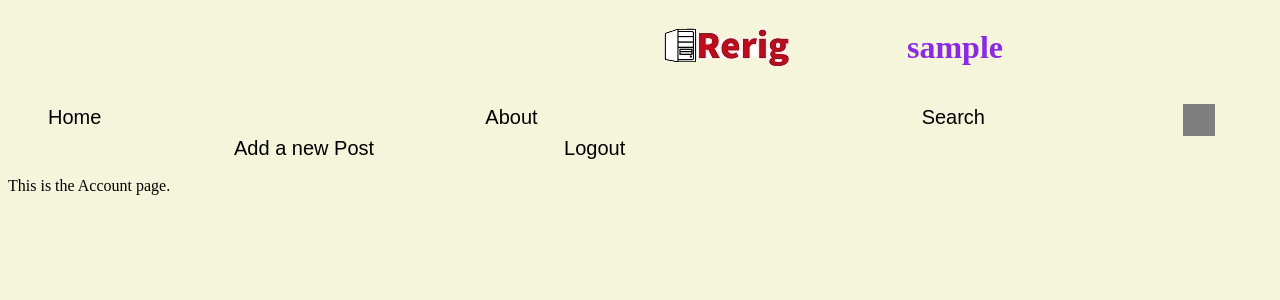
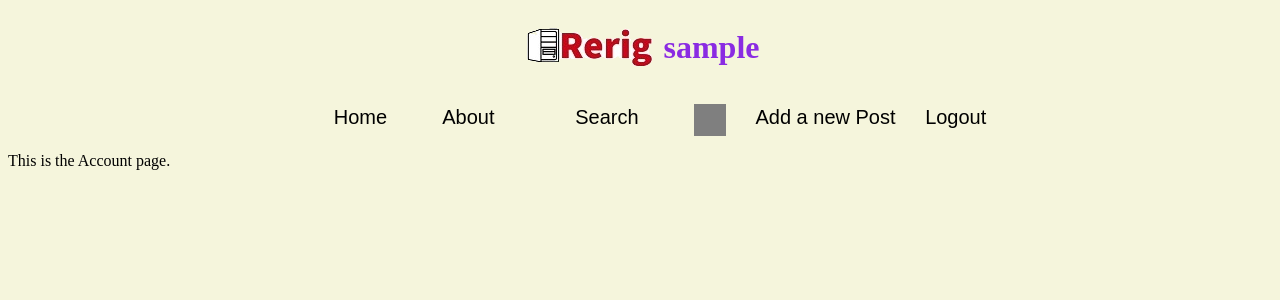
Before and after one commit to CoderRokas/ReRig_project, a Django app: a page that uses templates/rerig/base.html in a window 1280 px wide. Shown: the top 300 px of the page. Run offline with Django 3.2, Linux system fonts and the light colour scheme; the visitor is signed in with stand-in values (Sample User, id 1); data comes from the database, SQL or seed files in the repository.

Commit message:
made nav bar UI more friendly

```diff
--- a/static/css/base.css
+++ b/static/css/base.css
@@ -1,25 +1,22 @@
 h1 {
     color: blueviolet;
-    padding-left:30px;
-    position:relative;
+    text-align:center;
 }
 
 h1,#logo{
-    position:relative;
     vertical-align: middle;
     display:inline-block;
     text-align:center;
-    left:650px;
 }
 
-#aboutUsHeading{
-    left:680px;
+#heading{
+    position:relative;
+    text-align:center;
 }
 
-.oneWordHeadings{
-    left:726px;
+#logo{
+    right:20px;
 }
-
 
 h2 {
     text-align: center;
@@ -27,29 +24,28 @@ h2 {
 
 ul > li {
     display: inline-block;
-
+    list-style: none;
 }
 
-.button1 {
+.navButtons {
     background-color: transparent;
     font-size: 20px;
-    padding-right:194px;
-    padding-left:186px;
     border: 0ch;
-}
-#homeButton{
-    padding-left:0;
+    padding-left:2vw;
+    padding-right:2vw;
 }
 
-#registerButton {
-    padding-right:0;
+#searchButton{
+    padding-left:4vw;
+    padding-right:4vw;
 }
 
-#logoutButton {
-    padding-right:0;
+#navbar{
+    text-align:center;
 }
 
-.button1:hover {
+
+.navButtons:hover {
     color: blueviolet;
 }
 
--- a/templates/rerig/account.html
+++ b/templates/rerig/account.html
@@ -13,12 +13,12 @@
 
     {% block navbar_block %}
         <ul id="navbar">
-            <li><button class="button1" id="homeButton" onclick="goHome()">Home</button></li>
-            <li><button class="button1" id="aboutButton" onclick="goToAbout()">About</button></a></li>
-            <li><button class="button1" id="searchButton" onclick="goToSearch()">Search</button></a></li>
+            <li><button class="navButtons" id="homeButton" onclick="goHome()">Home</button></li>
+            <li><button class="navButtons" id="aboutButton" onclick="goToAbout()">About</button></a></li>
+            <li><button class="navButtons" id="searchButton" onclick="goToSearch()">Search</button></a></li>
             <li><img id="ProfilePicture" src="{{ MEDIA_URL }}{{ userProfile.picture }}" alt ="userPicture" /></li>
-            <li><button class="button1" id="addAPostButton" onclick="goToAddPost()">Add a new Post</button></li>
-            <li><button class="button1" id="logoutButton" onclick="logout()">Logout</button></li>
+            <li><button class="navButtons" id="addAPostButton" onclick="goToAddPost()">Add a new Post</button></li>
+            <li><button class="navButtons" id="logoutButton" onclick="logout()">Logout</button></li>
         </ul>
     {% endblock %}
 
--- a/templates/rerig/base.html
+++ b/templates/rerig/base.html
@@ -12,27 +12,31 @@
             {% endblock %}
         </title>
 
-        <div>
+        <div id="heading">
             <img id="logo" src="{% static 'images/Rerig.jpg' %}" alt="Rerig logo"/>
             {% block header_block %}
                 <h1>Welcome to Rerig!</h1>
             {% endblock %}
         </div>
 
-        <div>
+        <div id="blockingDiv">
             {% block navbar_block %}
                 <ul id="navbar">
 
-                    <li><button class="button1" id="homeButton" onclick="goHome()">Home</button></li>
-                    <li><button class="button1" id="aboutButton" onclick="goToAbout()">About</button></a></li>
-                    <li><button class="button1" id="searchButton" onclick="goToSearch()">Search</button></a></li>
+                    <li><button class="navButtons" id="homeButton" onclick="goHome()">Home</button></li>
+                    <li><button class="navButtons" id="aboutButton" onclick="goToAbout()">About</button></a></li>
+                    <li><button class="navButtons" id="searchButton" onclick="goToSearch()">Search</button></a></li>
 
                     {% if user.is_authenticated %}
-                        <li><button class="button1" id="accountButton" value="{{ user.username }}" onclick="goToAccount(this.value)">{{ user.username }}</button></li>
-                        <li><button class="button1" id="logoutButton" onclick="logout()">Logout</button></li>
+                        <li><button class="navButtons" id="accountButton" value="{{ user.username }}" onclick="goToAccount(this.value)">{{ user.username }}</button></li>
+                        <li><button class="navButtons" id="logoutButton" onclick="logout()">Logout</button></li>
                     {% else %}
-                        <li><button class="button1" id="loginButton" onclick="goToLogin()">Login</button></li>
-                        <li><button class="button1" id="registerButton" onclick="register()">Register</button></li>
+                    {% if request.path != "/rerig/login/" %}
+                    <li><button class="navButtons" id="loginButton" onclick="goToLogin()">Login</button></li>
+                    {% endif %}
+                    {% if request.path != "/rerig/register/" %}
+                        <li><button class="navButtons" id="registerButton" onclick="register()">Register</button></li>
+                    {% endif %}
                     {% endif %}
 
                 </ul>
```
Also changed, not shown: templates/rerig/login.html (+0 -9 lines), templates/rerig/register.html (+0 -9 lines).
